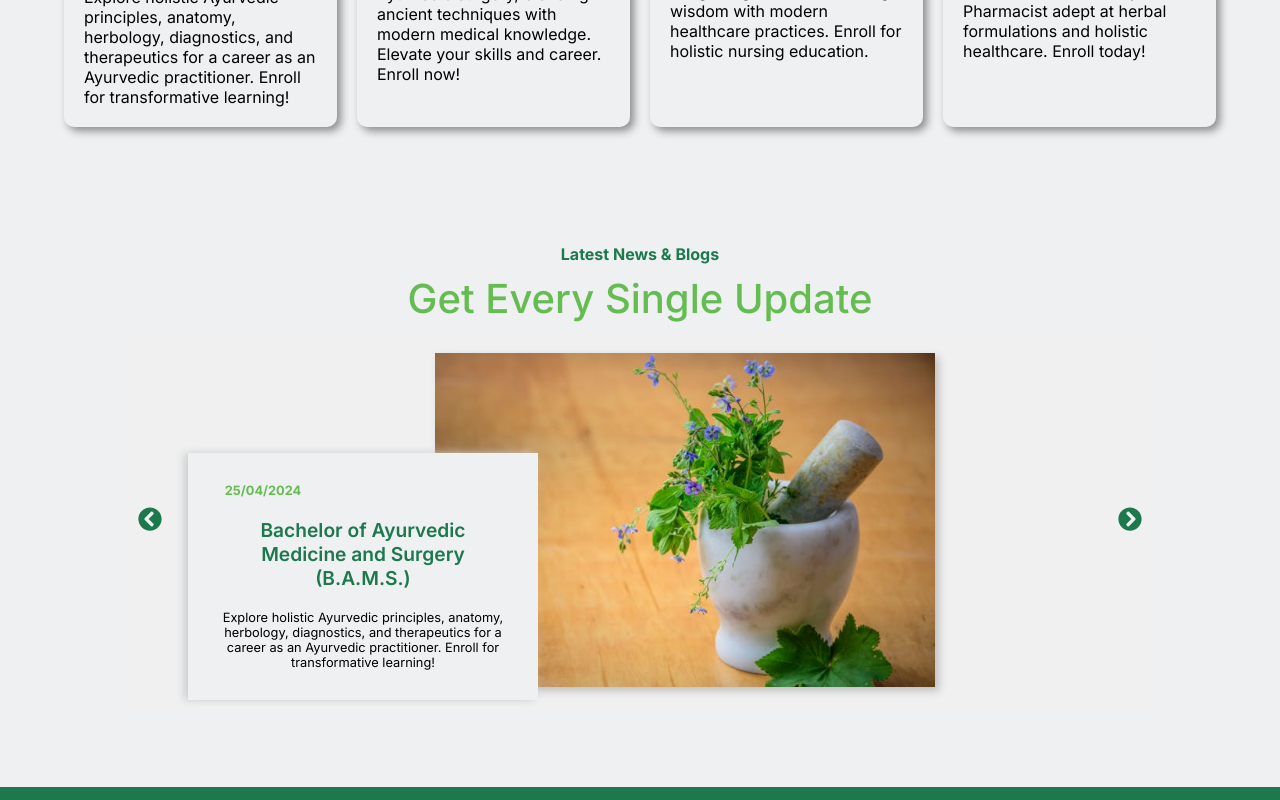
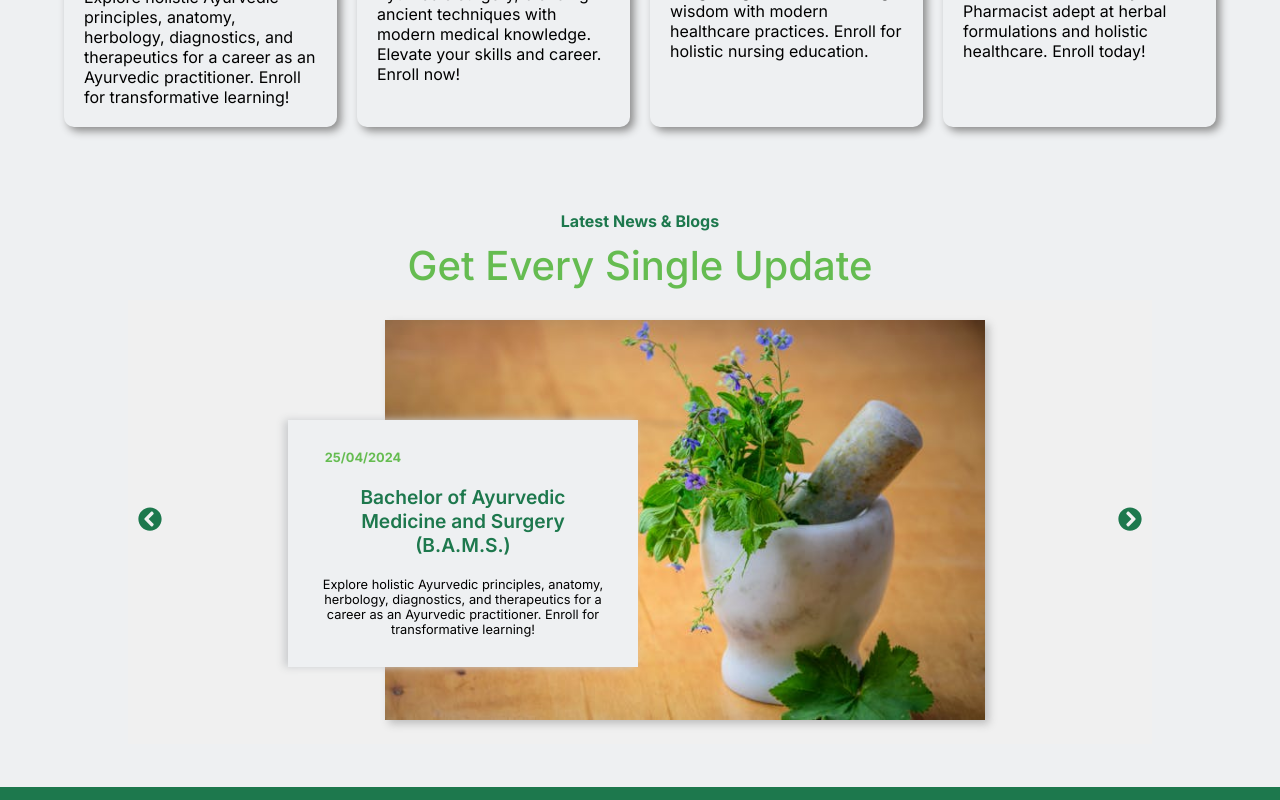
Before and after one commit to siddharthsingh19/drshakuntalaayush.in, a React (Vite) app: page / in a window 1280 px wide. Shown: the part 1880-2680 px from the top of the page. Built offline with nearby package versions, Linux system fonts and the light colour scheme.

Commit message:
a bit of tweaking

```diff
--- a/src/pages/Home/section3.css
+++ b/src/pages/Home/section3.css
@@ -59,13 +59,13 @@
   position: relative;
   box-shadow: 4px 4px 8px #bfbfbf;
   margin-right: -90px;
-  width: 500px;
+  width: 600px;
 }
 
 .news-body {
   position: absolute;
   width: 350px;
-  left: 60px;
+  left: 160px;
   top: 380px;
   background-color: var(--white);
   /* background-color: orange; */
```
